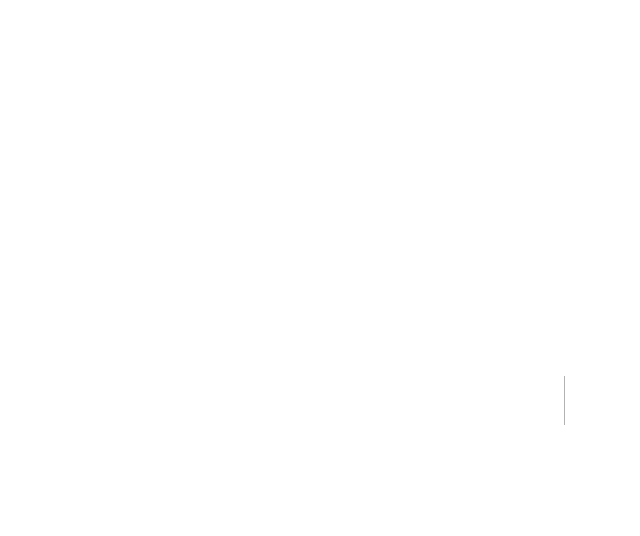
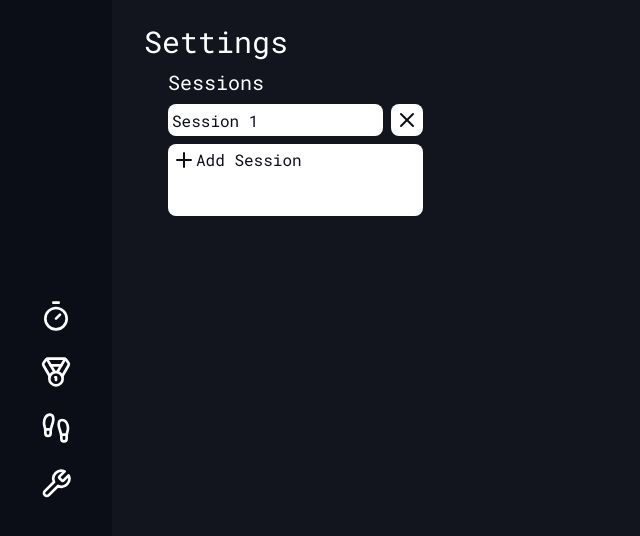
Before and after one commit to grngxd/crescent-timer, a Next.js app: page /settings in a window 1280 px wide. Before the commit this address had no page. Shown: the top 536 px of the page, without its empty margins (0-640 px from the left). Built offline with nearby package versions, Linux system fonts and the light colour scheme.

Commit message:
stuff works now (i think) 2nd to last major rework

```diff
--- /dev/null
+++ b/components/Information/Information.tsx
@@ -0,0 +1,64 @@
+import { ChevronDown, Plus } from "lucide-react"
+import { useEffect, useState } from "react"
+
+const Information = () => {
+    var burnerSessions : any = []
+    const [sessions, setSessions] = useState(["Session 1"])
+    const [currentSession, setSession] = useState(0)
+
+    useEffect(() => {
+        if(window.localStorage.getItem("session") !== null) {
+            setSession(parseInt(window.localStorage.getItem("session")!))
+        } else {
+            window.localStorage.setItem("currentSession", "0")
+            setSession(0)
+        }
+
+        if (JSON.parse(window.localStorage.getItem("sessions")!) !== null || JSON.parse(window.localStorage.getItem("sessions")!) !== undefined || window.localStorage.getItem("sessions")! != "[]") {
+            // eslint-disable-next-line react-hooks/exhaustive-deps
+            setSessions(JSON.parse(window.localStorage.getItem("sessions")!));
+            burnerSessions = sessions
+        } else {
+            window.localStorage.setItem("sessions", JSON.stringify(["Session 1"]));
+            burnerSessions = sessions
+            console.log(sessions)
+        }
+
+    }, [])
+
+    const addSession = () => {
+        const newSession = "Session " + (sessions.length + 1);
+        const newSessions = [...sessions, newSession];
+        window.localStorage.setItem("sessions", JSON.stringify(newSessions));
+        setSessions(newSessions);
+      };
+
+
+    return (
+        <div className="w-full flex flex-col flex-[0.3] justify-center items-center select- p-2">
+            <div className="justify-center items-center">
+                <h1 className="text-3xl text-center">2x2 Cube</h1>
+                <div className="group flex flex-col gap-2 justify-center items-center !text-x-300">
+                    <div className="flex gap-2 justify-center items-center pb-2 mb-2">
+                        <h1 className="text-2xl">{sessions[currentSession] ? sessions[currentSession] : "Session 1"}</h1>
+                        <ChevronDown size={32} className="group-hover:rotate-180 transition-all duration-500 ease-in-out" />
+                    </div>
+                    {/* Dropdown */}
+                    <div className="hidden !select-none overflow-y-scroll absolute group-hover:flex flex-col items-center top-[6rem] mt-2 bg-white text-x-400 rounded-md py-4 w-48 max-h-32 scrollbar-none">
+                        {/* <h1 className="hover:bg-x-400 hover:text-white w-full flex justify-center">Session 1</h1>
+                         */}
+                        {sessions.map((session, index) => {
+                            return (
+                                <h1 key={index} onClick={() => {setSession(index); window.localStorage.setItem("session", index.toString())}} className="hover:bg-x-400 hover:text-white w-full text-ellipsis text-center duration-200 transition-all">{session}</h1>
+                            )
+                        }  )}
+
+                        <button onClick={addSession} className="hover:bg-x-400 hover:text-white w-full flex justify-center"><Plus/> Add Session</button>
+                    </div>
+                </div>
+            </div>
+        </div>
+    )
+}
+
+export default Information;
--- a/components/Sidebar/Sidebar.tsx
+++ b/components/Sidebar/Sidebar.tsx
@@ -4,10 +4,15 @@ import {Timer, Medal, Footprints, Wrench} from "lucide-react"
 export default function Sidebar(props : any) {
     return (
         <div className="w-28 h-screen bg-x-500 flex flex-col justify-center items-center gap-2">
-            <SidebarButton icon={<Timer className="text-white w-8 h-8"/>} />
+            {/* eslint-disable-next-line @next/next/no-html-link-for-pages */}
+            <a href="/">
+                <SidebarButton icon={<Timer className="text-white w-8 h-8"/>} />
+            </a>
             <SidebarButton icon={<Medal className="text-white w-8 h-8"/>} />
             <SidebarButton icon={<Footprints className="text-white w-8 h-8"/>} />
-            <SidebarButton icon={<Wrench className="text-white w-8 h-8"/>} />
+            <a href="/settings">
+                <SidebarButton icon={<Wrench className="text-white w-8 h-8"/>} />
+            </a>
         </div>
     )
 }
--- a/components/Stats/CubeVisualiser.tsx
+++ /dev/null
@@ -1,14 +0,0 @@
-import { TwistyPlayer } from "cubing/twisty";
-
-export default function CubeVisualiser() {
-    // const twisty = new TwistyPlayer({
-    //     alg: "R U R U'",
-    //     background: "transparent",
-
-    // })
-    return (
-        <div className="w-full flex flex-col flex-[0.4] justify-center">
-            {`<twisty-player alg="R U R' U R U2' R'"></twisty-player>`}
-        </div>
-    )
-}
--- a/components/Stats/Stats.tsx
+++ b/components/Stats/Stats.tsx
@@ -1,14 +1,37 @@
-import CubeVisualiser from "./CubeVisualiser";
-
-
 export default function Stats() {
     var time = 0;
     var timeParsed = time.toFixed(2);
     return (
         <div className="w-full flex flex-col flex-[0.4] justify-center">
-            {/* eslint-disable-next-line @next/next/no-sync-scripts */}
-            <script src="https://cdn.cubing.net/js/cubing/twisty" type="module"></script>
-            <CubeVisualiser />
+            <div className="flex flex-grow-0 h-full w-full gap-[0.375rem] justify-left">
+                <Stat1 />
+                <Stat2 />
+                <Stat3 />
+            </div>
         </div>
     )
 }
+
+function Stat1() {
+    return (
+        <div className="flex flex-col flex-[0.33] bg-x-500 rounded-tl-2xl p-4">
+            <h1>Stat 1</h1>
+        </div>
+    )
+}
+
+function Stat2() {
+    return (
+        <div className="flex flex-col flex-[0.33] bg-x-500 p-4">
+            <h1>Stat 2</h1>
+        </div>
+    )
+}
+
+function Stat3() {
+    return (
+        <div className="flex flex-col flex-[0.33] bg-x-500 rounded-tr-2xl p-4">
+            <h1>Stat 3</h1>
+        </div>
+    )
+}
--- a/components/Timer/Timer.tsx
+++ b/components/Timer/Timer.tsx
@@ -1,74 +1,10 @@
 import { useEffect, useState, useRef } from "react";
 const Timer = () => {
-    const [time, setTime] = useState(0);
-    const [timeParsed, setTimeParsed] = useState(time.toFixed(2));
-    const [running, setRunning] = useState(false);
-    const [timeout, setTimerTimeout] = useState(0.3);
-    const spaceHeldDown = useRef(false);
 
-    useEffect(() => {
-        if(window.localStorage.getItem("timeout")) {
-            setTimerTimeout(parseFloat(window.localStorage.getItem("timeout")!));
-        } else {
-            setTimerTimeout(0.3);
-            window.localStorage.setItem("timeout", "0.3");
-        }
-    }, [])
-
-    enum TimerState {
-        STOPPED,
-        HELD,
-        GOOD,
-        RUNNING
-    }
-
-    const [timerState, setTimerState] = useState(TimerState.STOPPED);
-
-    useEffect(() => {
-        var t = timeout * 1000;
-
-        const onKeyDown = (e : any) => {
-            spaceHeldDown.current = true;
-            if (e.key === " ") {
-                if (spaceHeldDown.current) {
-                    setTimerState(TimerState.HELD);
-
-                    // wait until timout to set state to good
-                    setTimeout(() => {
-                        setTimerState(TimerState.GOOD);
-                    }, 1000);
-                }
-            }
-            e.preventDefault();
-            return;
-        }
-
-        const onKeyUp = (e : any) => {
-            spaceHeldDown.current = false;
-            if (e.key === " ") {
-                setTimerState(TimerState.STOPPED);
-                e.preventDefault();
-            }
-        }
-
-        console.log(timerState)
-
-        window.addEventListener('keydown', onKeyDown);
-        window.addEventListener('keyup', onKeyUp);
-
-        return () => {
-            window.removeEventListener('keydown', onKeyDown);
-            window.removeEventListener('keyup', onKeyUp);
-        }
-    }, [TimerState, timeout])
-
-    useEffect(() => {
-        setTimeParsed(time.toFixed(2));
-    }, [time])
 
     return (
         <div className="w-full flex flex-col flex-grow flex-[0.6] justify-center items-center text-9xl select-none">
-            <h1 className={timerState == TimerState.HELD ? "text-red-500" : (timerState == TimerState.GOOD ? "text-green-500" : "text-white")}>{timeParsed}</h1>
+            <h1>0.00</h1>
         </div>
     )
 
--- a/package.json
+++ b/package.json
@@ -29,6 +29,7 @@
     "autoprefixer": "^10.4.14",
     "easytimer-react-hook": "^2.0.2",
     "postcss": "^8.4.21",
+    "tailwind-scrollbar": "^3.0.0",
     "tailwindcss": "^3.3.1"
   }
 }
--- a/pages/index.tsx
+++ b/pages/index.tsx
@@ -5,12 +5,16 @@ import styles from '@/styles/Home.module.css'
 import Sidebar from '@/components/Sidebar/Sidebar'
 import Timer from '@/components/Timer/Timer'
 import Stats from '@/components/Stats/Stats'
+import Information from '@/components/Information/Information'
 
 export default function Home() {
   return (
-    <div className='w-screen h-screen bg-x-400 flex'>
-      <Sidebar buttonActive={1}/>
+    <div className='flex w-screen h-screen bg-x-400 gap-2'>
+      <div className='hidden md:block'>
+        <Sidebar buttonActive={1}/>
+      </div>
       <div className="flex flex-col justify-between flex-grow">
+        <Information />
         <Timer />
         <Stats />
       </div>
--- /dev/null
+++ b/pages/settings.tsx
@@ -0,0 +1,95 @@
+import Sidebar from "@/components/Sidebar/Sidebar";
+import { useEffect, useState } from "react";
+import { Plus, X } from "lucide-react";
+
+export default function Settings() {
+  const [sessions, setSessions] = useState(["Session 1"]);
+  const [currentSession, setSession] = useState(0);
+
+  useEffect(() => {
+    if (window.localStorage.getItem("session") !== null) {
+      setSession(parseInt(window.localStorage.getItem("session")!));
+    } else {
+      window.localStorage.setItem("currentSession", "0");
+      setSession(0);
+    }
+
+    const storedSessions = JSON.parse(window.localStorage.getItem("sessions")!);
+    if (storedSessions && storedSessions.length > 0) {
+      setSessions(storedSessions);
+    } else {
+      window.localStorage.setItem("sessions", JSON.stringify(["Session 1"]));
+    }
+  }, []);
+
+  const changeSessionName = (index: number, value: string) => {
+    const updatedSessions = [...sessions];
+    updatedSessions[index] = value;
+    setSessions(updatedSessions);
+    window.localStorage.setItem("sessions", JSON.stringify(updatedSessions));
+  };
+
+  const deleteSession = (index: number) => {
+    const updatedSessions = [...sessions];
+    updatedSessions.splice(index, 1);
+    if (updatedSessions.length === 0) {
+      updatedSessions.push("Session 1");
+    }
+    setSessions(updatedSessions);
+    window.localStorage.setItem("sessions", JSON.stringify(updatedSessions));
+  };
+
+  const addSession = () => {
+    const newSession = "Session " + (sessions.length + 1);
+    const newSessions = [...sessions, newSession];
+    window.localStorage.setItem("sessions", JSON.stringify(newSessions));
+    setSessions(newSessions);
+  };
+
+
+  return (
+    <div className="flex w-screen h-screen bg-x-400 gap-2">
+      <div className="hidden md:block">
+        <Sidebar buttonActive={4} />
+      </div>
+      <div className="flex flex-col p-6">
+        <h1 className="text-3xl">Settings</h1>
+        <div className="pt-2 px-6 flex flex-col items-left justify-center ">
+          <div className="flex flex-shrink flex-col gap-2">
+            <h1 className="text-xl">Sessions</h1>
+            <div className="flex flex-col gap-2">
+              {sessions.map((session, index) => {
+                return (
+                  <div key={index} className="flex items-left justify-normal gap-2">
+                    <input
+                      type="text"
+                      defaultValue={session}
+                      className="bg-white text-x-500 rounded-lg p-1 h-full"
+                      onChange={(e) => {
+                        changeSessionName(index, e.target.value);
+                      }}
+                    />
+                    <button
+                      onClick={() => {
+                        deleteSession(index);
+                      }}
+                      className="bg-white text-x-500 rounded-lg p-1 h-full"
+                    >
+                      <X />
+                    </button>
+                  </div>
+                );
+              })}
+              <button
+                onClick={() => {
+                    addSession();
+                }}
+                className="bg-white text-x-500 rounded-lg p-1 h-full inline-flex flex-shrink-0 w-auto"
+                ><Plus/> Add Session</button>
+            </div>
+          </div>
+        </div>
+      </div>
+    </div>
+  );
+}
--- a/tailwind.config.js
+++ b/tailwind.config.js
@@ -19,5 +19,7 @@ module.exports = {
       }
     },
   },
-  plugins: [],
+  plugins: [
+    require('tailwind-scrollbar'),
+  ],
 }
```
Also changed, not shown: 1 other file (tests, documents, lock files or other folders).
